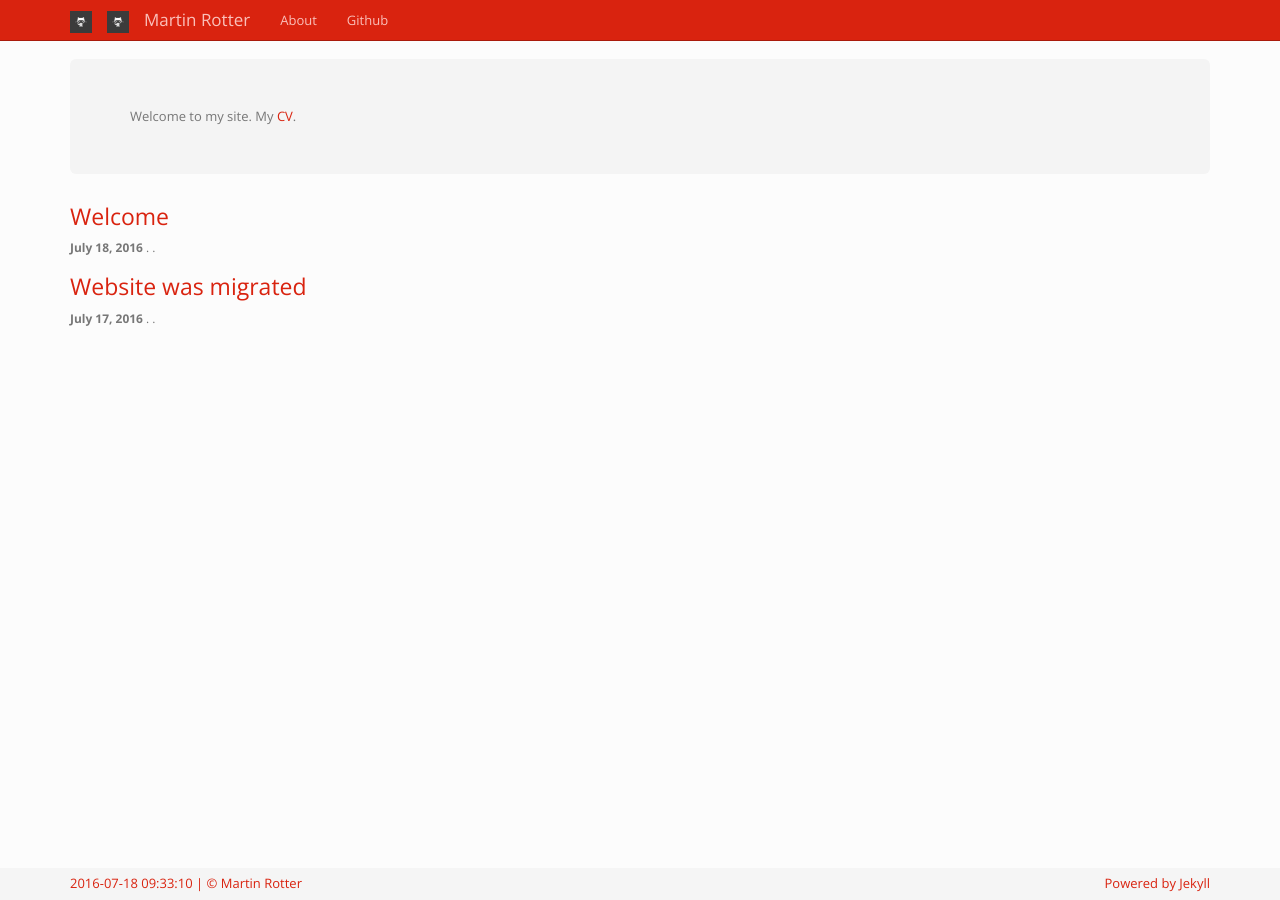
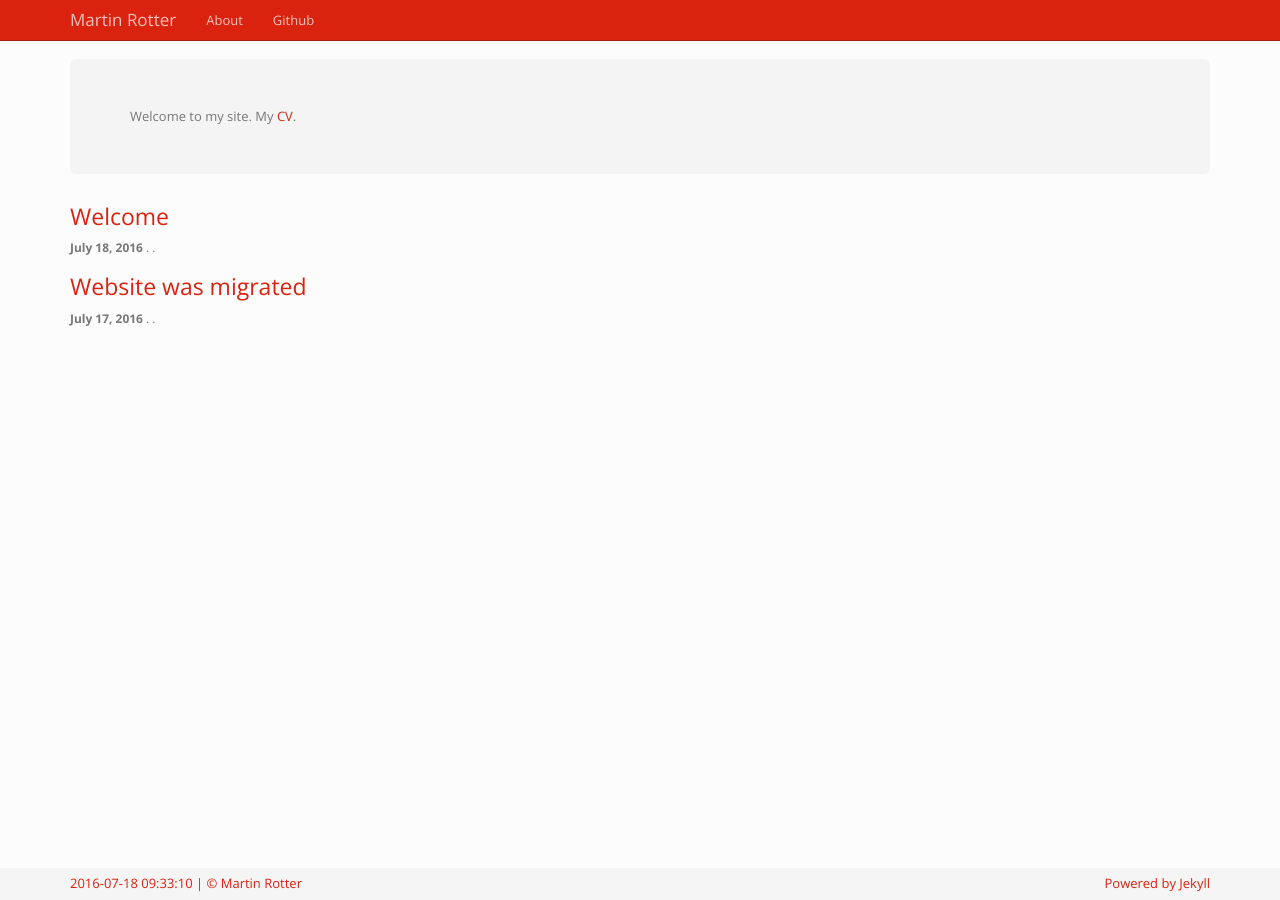
Before and after one commit to martinrotter/martinrotter.github.io, a Jekyll site: the page built from index.html, in a window 1280 px wide. Built offline with Jekyll 4.4.1, drawn with Linux system fonts in a browser that asks for light colours.

Commit message:
Brands test.

```diff
--- a/_includes/header.html
+++ b/_includes/header.html
@@ -7,13 +7,7 @@
           <span class="icon-bar"/>
         </button>
 
-        <a class="navbar-brand" href="#">
-          <img alt="Brand" height="22" width="22" src="/images/icons/github.png">
-          </a>
 
-          <a class="navbar-brand" href="#">
-            <img alt="Brand" height="22" width="22" src="/images/icons/github.png">
-            </a>
 
             <a class="navbar-brand" href="{{ site.url }}/">{{ site.name }}</a>
           </div>
@@ -30,6 +24,5 @@
             {% endfor %}
           </ul>
         </div>
-        <!--/.nav-collapse -->
       </div>
     </div>
```
